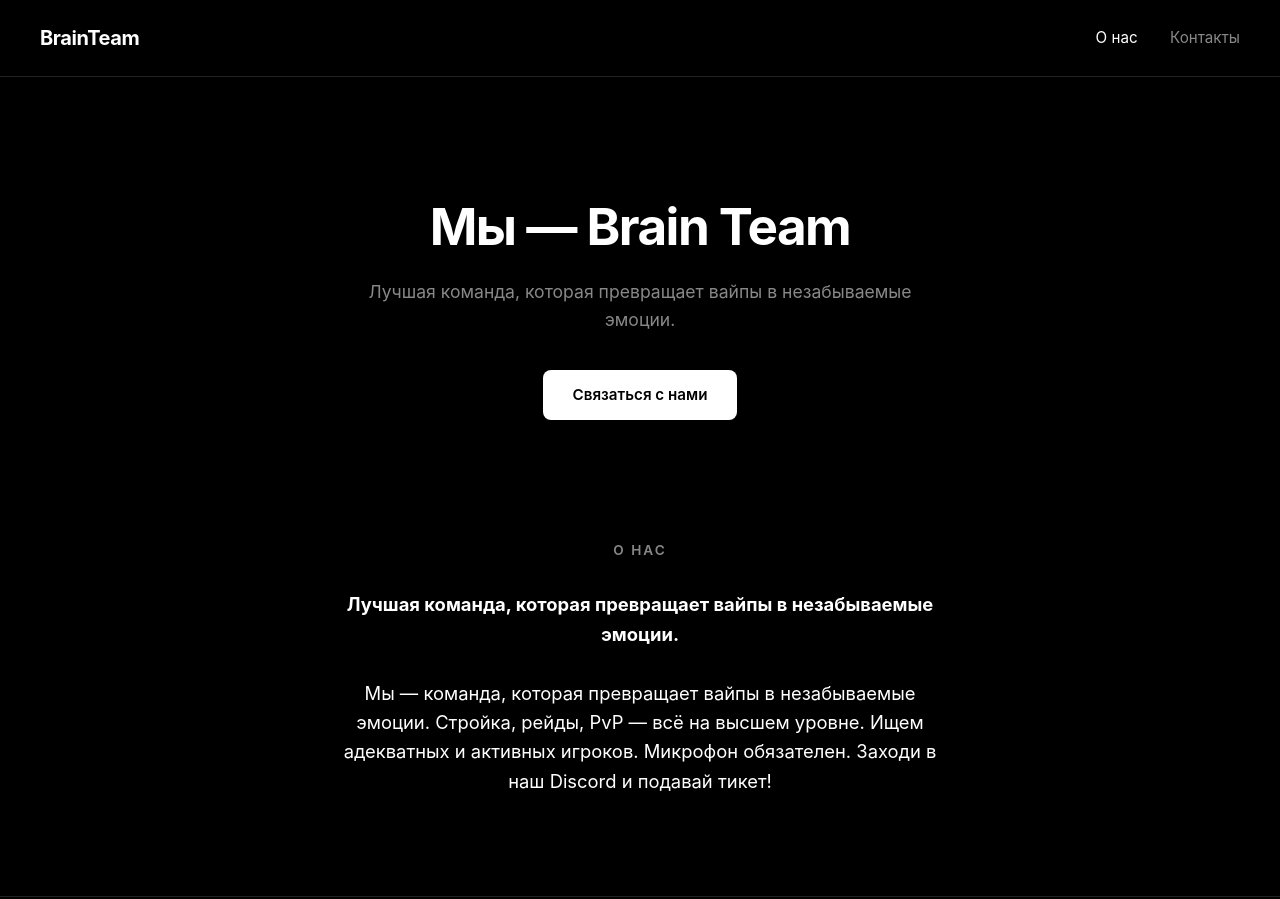
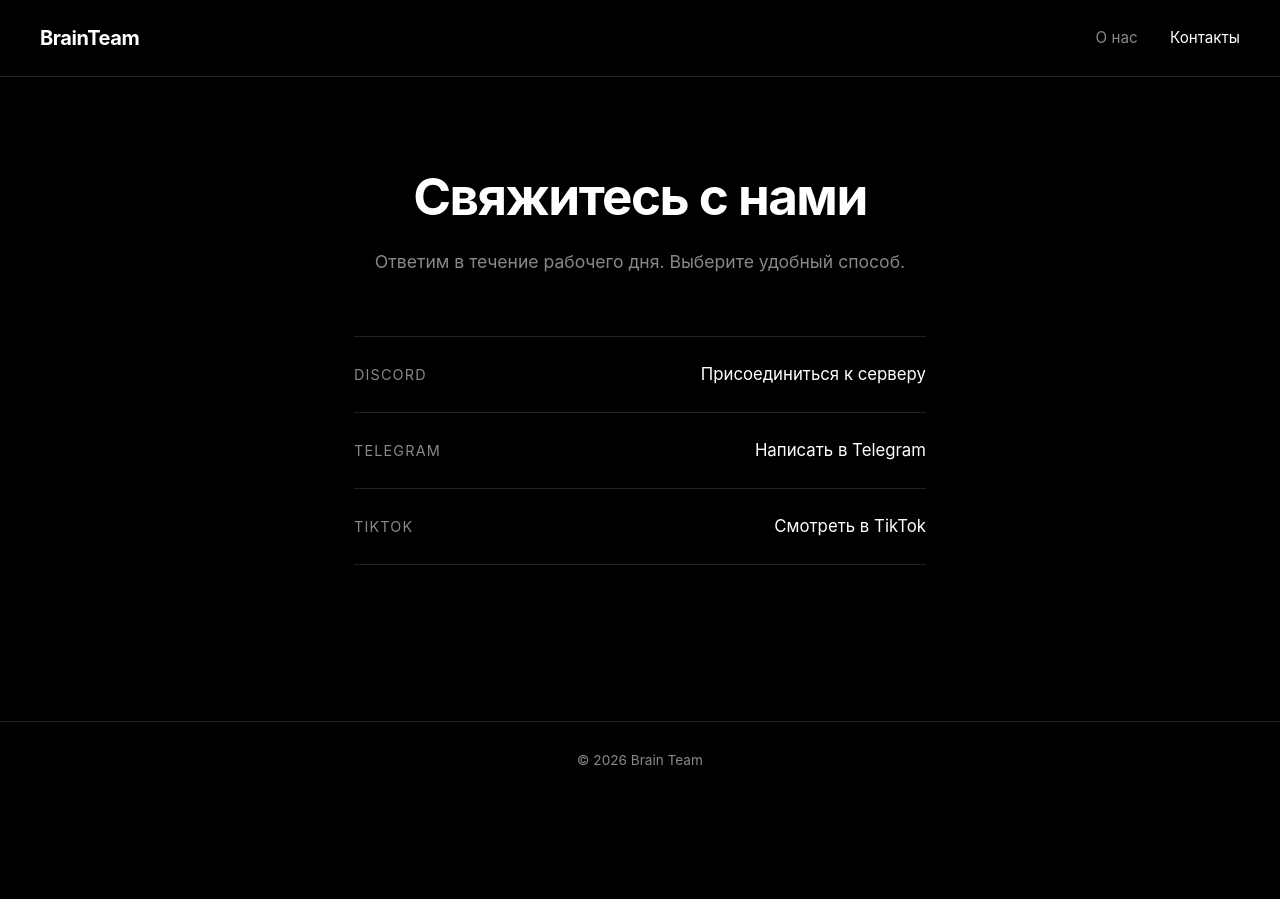
Before and after one commit to try91112/Brain-Team, a plain HTML site: page index.html in a window 1280 px wide. Shown: the top 899 px of the page. After the commit the page ends 800 px from the top, so only its background shows below. Drawn offline with Linux system fonts and the light colour scheme.

Commit message:
Update index.html

```diff
--- a/index.html
+++ b/index.html
@@ -3,31 +3,37 @@
 <head>
   <meta charset="UTF-8">
   <meta name="viewport" content="width=device-width, initial-scale=1.0">
-  <title>Brain Team — о нас</title>
+  <title>Brain Team — контакты</title>
   <link rel="stylesheet" href="style.css">
 </head>
 <body>
   <header class="header">
     <a href="index.html" class="logo">Brain<span>Team</span></a>
     <nav class="nav">
-      <a href="index.html" class="active">О нас</a>
-      <a href="contacts.html">Контакты</a>
+      <a href="index.html">О нас</a>
+      <a href="contacts.html" class="active">Контакты</a>
     </nav>
   </header>
 
   <main>
-    <section class="hero">
-      <h1>Мы — <span>Brain Team</span></h1>
-      <p>Лучшая команда, которая превращает вайпы в незабываемые эмоции.</p>
-      <a href="contacts.html" class="btn">Связаться с нами</a>
+    <section class="hero small">
+      <h1>Свяжитесь <span>с нами</span></h1>
+      <p>Ответим в течение рабочего дня. Выберите удобный способ.</p>
     </section>
 
-    <section class="about">
-      <h2>О нас</h2>
-      <p class="about-text">
-        <strong>Лучшая команда, которая превращает вайпы в незабываемые эмоции.</strong><br><br>
-        Мы — команда, которая превращает вайпы в незабываемые эмоции. Стройка, рейды, PvP — всё на высшем уровне. Ищем адекватных и активных игроков. Микрофон обязателен. Заходи в наш Discord и подавай тикет!
-      </p>
+    <section class="contacts">
+      <div class="contact-item">
+        <span class="label">Discord</span>
+        <a href="https://discord.gg/Zgw7Y4vWR" target="_blank">Присоединиться к серверу</a>
+      </div>
+      <div class="contact-item">
+        <span class="label">Telegram</span>
+        <a href="https://t.me/BrainTeam1212" target="_blank">Написать в Telegram</a>
+      </div>
+      <div class="contact-item">
+        <span class="label">TikTok</span>
+        <a href="https://www.tiktok.com/@brain.team21?_r=1&_t=ZN-9BWprFrFnq2" target="_blank">Смотреть в TikTok</a>
+      </div>
     </section>
   </main>
 
```
